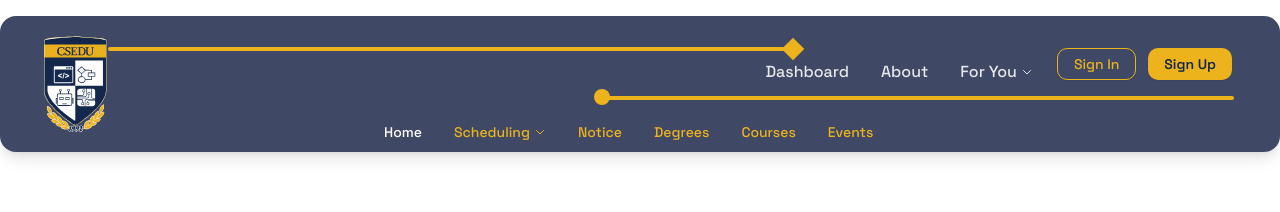
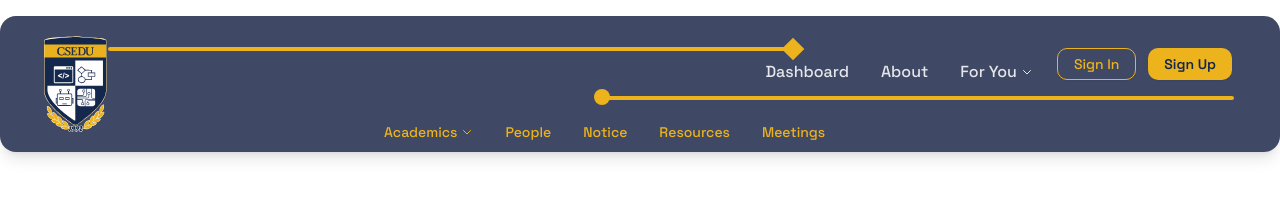
Before and after one commit to saged-sama/Internet-Programming, a React (Vite) app in the folder frontend-react/: page / in a window 1280 px wide. Shown: the top 212 px of the page. Built offline with nearby package versions, Linux system fonts and the light colour scheme.

Commit message:
feat: Update Navbar structure and dropdown items for improved navigation

```diff
--- a/frontend-react/src/components/layout/Navbar.tsx
+++ b/frontend-react/src/components/layout/Navbar.tsx
@@ -21,33 +21,32 @@ export default function Navbar() {
       label: "For You",
       to: "/foryou",
       dropdown: [
-        { label: "Resources", to: "/resources" },
+
         { label: "Research", to: "/research" },
         { label: "Awards", to: "/awards" },
-        { label: "Meetings", to: "/meetings" },
-        { label: "Directory", to: "/directory" },
+        { label: "Events", to: "/events" },
+
         { label: "Contact", to: "/contact" },
       ],
     },
   ];
 
   const bottomNav = [
-    { label: "Home", to: "/" },
+
     {
-      label: "Scheduling",
-      to: "/degrees",
+      label: "Academics",
+      to: "/academics",
       dropdown: [
-        { label: "Class Schedule", to: "/scheduling/class-schedule" },
-        { label: "Room Availability", to: "/scheduling/room-availability" },
-        { label: "Admin Approval", to: "/scheduling/admin-approval" },
-        { label: "Exam Timetables", to: "/exams/timetables" },
-        { label: "Assignments", to: "/assignments" },
+        { label: "Degrees", to: "/degrees" },
+    { label: "Courses", to: "/courses" },
       ],
     },
+    { label: "People", to: "/directory" },
     { label: "Notice", to: "/notices" },
-    { label: "Degrees", to: "/degrees" },
-    { label: "Courses", to: "/courses" },
-    { label: "Events", to: "/events" },
+    { label: "Resources", to: "/resources" },
+    { label: "Meetings", to: "/meetings" },
+
+
   ];
 
   const isActive = (to: string) => location.pathname === to;
```
